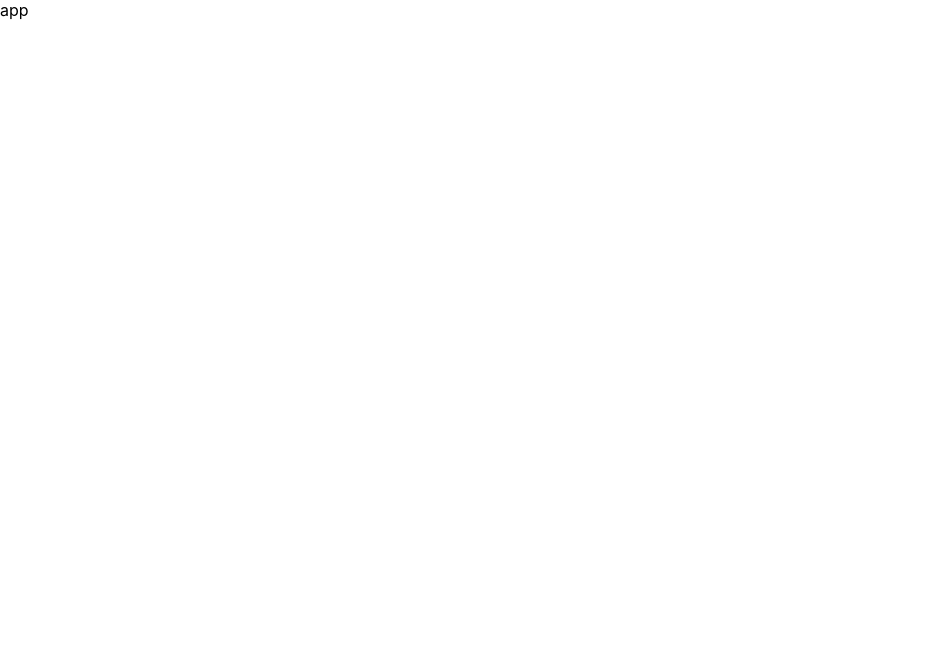
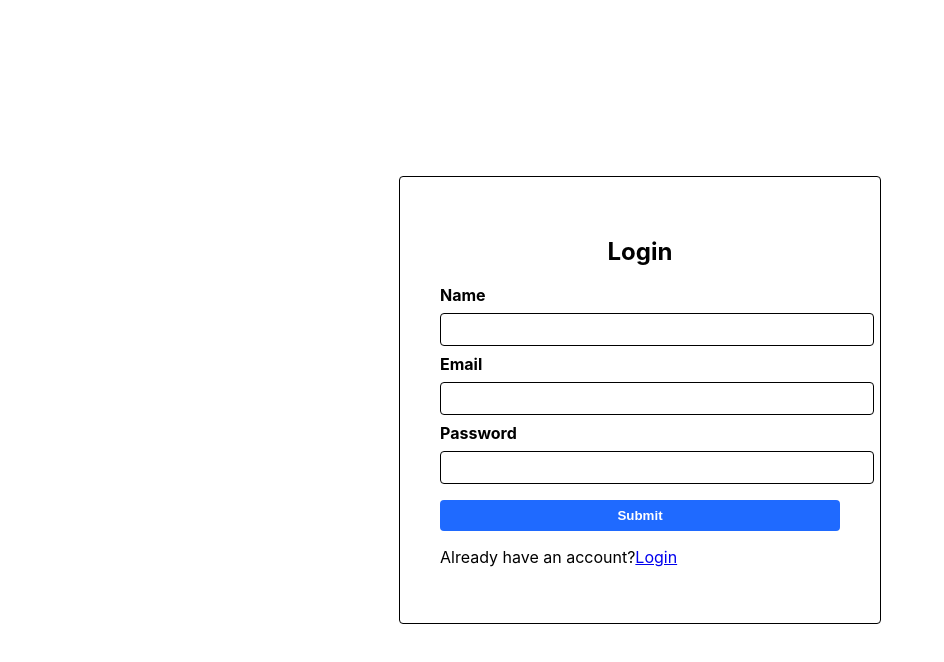
Before and after one commit to bhargav-kalsariya/clg-project, a React (Create React App) app in the folder client/: page /signup in a window 1280 px wide. Shown: the top 662 px of the page, without its empty margins (0-944 px from the left). Built offline with nearby package versions, Linux system fonts and the light colour scheme.

Commit message:
implemented login signup funtionality in fe

```diff
--- a/client/package.json
+++ b/client/package.json
@@ -11,6 +11,7 @@
     "react": "^18.2.0",
     "react-dom": "^18.2.0",
     "react-redux": "^9.1.0",
+    "react-router-dom": "^6.22.3",
     "react-scripts": "5.0.1",
     "sass": "^1.74.1",
     "web-vitals": "^2.1.4"
--- a/client/src/App.js
+++ b/client/src/App.js
@@ -1,9 +1,16 @@
+import React from 'react';
 import './App.css';
+import { Routes, Route } from 'react-router-dom'
+import Signup from './pages/signup/Signup';
+import Login from './pages/login/Login';
 
 function App() {
     return (
         <div className="App">
-            app
+            <Routes>
+                <Route path='/signup' element={<Signup />}></Route>
+                <Route path='/login' element={<Login />}></Route>
+            </Routes>
         </div>
     );
 }
--- a/client/src/index.js
+++ b/client/src/index.js
@@ -4,12 +4,13 @@ import './index.css';
 import App from './App';
 import { Provider } from 'react-redux'
 import store from './redux/store';
+import { BrowserRouter } from 'react-router-dom';
 
 const root = ReactDOM.createRoot(document.getElementById('root'));
 root.render(
   <Provider store={store}>
-    <React.StrictMode>
+    <BrowserRouter>
       <App />
-    </React.StrictMode>
+    </BrowserRouter>
   </Provider>
 );
--- /dev/null
+++ b/client/src/pages/login/Login.js
@@ -0,0 +1,51 @@
+import React, { useState } from 'react'
+import './Login.scss'
+import { Link, useNavigate } from 'react-router-dom'
+import { axiosClient } from '../../utilities/axiosClient';
+import { KEY_ACCESS_TOKEN, setToken } from '../../utilities/localStorageManager';
+
+function Login() {
+
+    const [email, setEmail] = useState('');
+    const [password, setPassword] = useState('');
+    const naviget = useNavigate();
+
+    async function handleSubmit(e) {
+        e.preventDefault();
+
+        try {
+            const response = await axiosClient.post('/auth/login', {
+                email,
+                password
+            });
+            console.log(response);
+            setToken(KEY_ACCESS_TOKEN, response.data.result.accessToken);
+            naviget('/');
+        } catch (error) {
+            console.error(error);
+        }
+
+    }
+
+    return (
+        <div className='login'>
+            <div className='login-box'>
+                <h2 className='heading'>Login</h2>
+                <form onSubmit={handleSubmit}>
+                    <label htmlFor="email">Email</label>
+                    <input type="email" className="email" id="email" onChange={(e) => { setEmail(e.target.value) }} />
+
+                    <label htmlFor="password">Password</label>
+                    <input type="password" className="password" id="password" onChange={(e) => { setPassword(e.target.value) }} />
+
+                    <input type="submit" className="submit" id="" />
+                </form>
+                <p className='subheading'>Do not have account?
+                    <Link to='/signup'>Sign up</Link>
+                </p>
+            </div>
+        </div>
+    )
+}
+
+export default Login
--- /dev/null
+++ b/client/src/pages/login/Login.scss
@@ -0,0 +1,50 @@
+.login {
+  height: 100vh;
+  display: flex;
+  justify-content: center;
+  align-items: center;
+
+  .login-box {
+    min-width: 400px;
+    padding: 40px;
+    border: 1px solid black;
+    border-radius: 4px;
+  }
+
+  .heading {
+    text-align: center;
+  }
+
+  label,
+  input {
+    width: 100%;
+    display: block;
+    margin-block: 8px;
+    border-radius: 4px;
+  }
+
+  label {
+    font-weight: bold;
+  }
+
+  input {
+    padding: 8px 16px;
+    border: 1px solid black;
+  }
+
+  .submit {
+    border: none;
+    background-color: #1f6aff;
+    margin-top: 16px;
+    color: white;
+    font-weight: bold;
+  }
+
+  .submit:hover {
+    background-color: #1f6affdd;
+  }
+
+  .subheading {
+    margin-top: 16px;
+  }
+}
--- /dev/null
+++ b/client/src/pages/signup/Signup.js
@@ -0,0 +1,47 @@
+import React, { useState } from 'react';
+import { Link } from 'react-router-dom';
+import './Signup.scss';
+import { axiosClient } from './../../utilities/axiosClient';
+
+function Signup() {
+    const [name, setName] = useState('');
+    const [email, setEmail] = useState('');
+    const [password, setPassword] = useState('');
+
+    async function handleSubmit(e) {
+        e.preventDefault();
+
+        const result = await axiosClient.post('/auth/signup', {
+            name,
+            email,
+            password
+        });
+        console.log(result);
+    }
+
+    return (
+        <div className='signup'>
+            <div className='signup-box'>
+                <h2 className='heading'>Login</h2>
+                <form onSubmit={handleSubmit}>
+
+                    <label htmlFor="name">Name</label>
+                    <input type="text" className="name" id="name" onChange={(e) => { setName(e.target.value) }} />
+
+                    <label htmlFor="email">Email</label>
+                    <input type="email" className="email" id="email" onChange={(e) => { setEmail(e.target.value) }} />
+
+                    <label htmlFor="password">Password</label>
+                    <input type="password" className="password" id="password" onChange={(e) => { setPassword(e.target.value) }} />
+
+                    <input type="submit" className="submit" id="" />
+                </form>
+                <p className='subheading'>Already have an account?
+                    <Link to='/login'>Login</Link>
+                </p>
+            </div>
+        </div>
+    )
+}
+
+export default Signup
--- /dev/null
+++ b/client/src/pages/signup/Signup.scss
@@ -0,0 +1,50 @@
+.signup {
+  height: 100vh;
+  display: flex;
+  justify-content: center;
+  align-items: center;
+
+  .signup-box {
+    min-width: 400px;
+    padding: 40px;
+    border: 1px solid black;
+    border-radius: 4px;
+  }
+
+  .heading {
+    text-align: center;
+  }
+
+  label,
+  input {
+    width: 100%;
+    display: block;
+    margin-block: 8px;
+    border-radius: 4px;
+  }
+
+  label {
+    font-weight: bold;
+  }
+
+  input {
+    padding: 8px 16px;
+    border: 1px solid black;
+  }
+
+  .submit {
+    border: none;
+    background-color: #1f6aff;
+    margin-top: 16px;
+    color: white;
+    font-weight: bold;
+  }
+
+  .submit:hover {
+    background-color: #1f6affdd;
+  }
+
+  .subheading {
+    margin-top: 16px;
+  }
+}
--- /dev/null
+++ b/client/src/utilities/localStorageManager.js
@@ -0,0 +1,19 @@
+export const KEY_ACCESS_TOKEN = 'access_token';
+
+export function getToken(key) {
+
+    return localStorage.getItem(key);
+
+}
+
+export function setToken(key, value) {
+
+    return localStorage.setItem(key, value);
+
+}
+
+export function removeToken(key) {
+
+    return localStorage.removeItem(key);
+
+}
```
Also changed, not shown: 1 other file (tests, documents, lock files or other folders).
